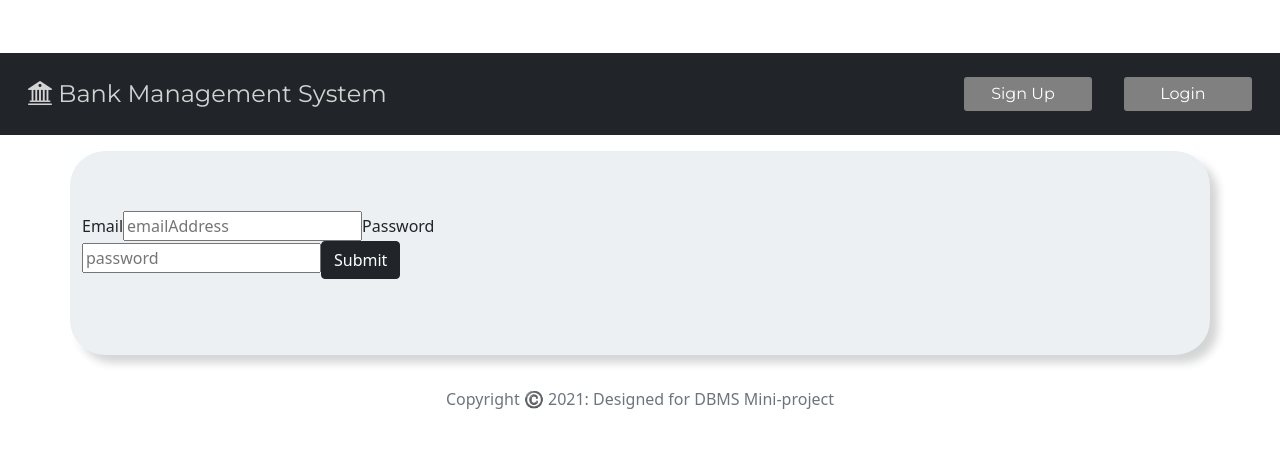
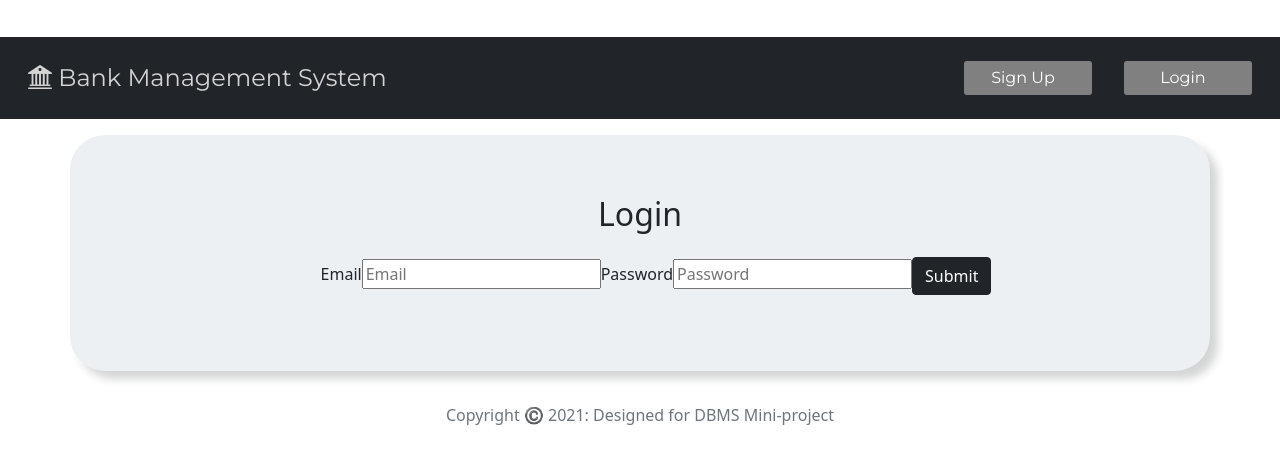
Before and after one commit to Manthan-Kuber/BMS, a React (Create React App) app in the folder client/: page /login in a window 1280 px wide. Shown: the top 464 px of the page. Built offline with nearby package versions, Linux system fonts and the light colour scheme.

Commit message:
Final Changes

```diff
--- a/client/src/App.css
+++ b/client/src/App.css
@@ -32,7 +32,7 @@ nav i {
   flex: auto;
   box-sizing: border-box;
   padding: 60px 40px;
-  width: 70vh;
+  width: auto;
   margin-top: 1em;
   border-radius: 35px;
   background-color: #ecf0f3;
@@ -220,7 +220,7 @@ nav i {
     align-content: center;
     justify-content: center;
     height: inherit;
-    color: #858686;
+    color: black;
     margin: 2rem;
     background-color: #ecf0f3;
     outline: none;
--- a/client/src/components/Dashboard/DashboardComponent.js
+++ b/client/src/components/Dashboard/DashboardComponent.js
@@ -12,7 +12,8 @@ class Dashboard extends Component {
       <>
       <Header />
         <div className="section-main">
-            <User />
+          <h1>User Dashboard</h1>
+          <User />
       </div>
       <Footer />
       </>
--- a/client/src/components/HomeComponent.js
+++ b/client/src/components/HomeComponent.js
@@ -1,6 +1,7 @@
 import { React, Component } from "react";
 import Header from "./HeaderComponent";
 import Footer from "./FooterComponent";
+import homepage from "../images/homepage.jpg"
 
 class Home extends Component {
   constructor(props) {
@@ -11,7 +12,10 @@ class Home extends Component {
       <>
         <Header />
         <div class="section-container">
-          <p> The site is under construction, Sorry for the inconvenience.</p>
+          <div class="container-fluid">
+            <h1 class="text-center"> WELCOME TO BANK MANAGEMENT SYSTEM</h1>
+            <img src={homepage} class="img-fluid" alt='home page pic' />
+          </div>
         </div>
         <Footer />
       </>
--- a/client/src/components/Navbar/LogInComponent.js
+++ b/client/src/components/Navbar/LogInComponent.js
@@ -41,22 +41,24 @@ export default function LogIn() {
   return (
     <>
       <Header />
-      <div class="container">
+      <div class="container justify-content-around">
+        <h2> Login </h2>
+        <form onSubmit={handleSubmit(onSubmit)}>
+          <div class="container-fluid">
             <div class="row">
-          <div class="mb-3 col-md-6">
-            <form onSubmit={handleSubmit(onSubmit)}>
+              <div class="mb-10 m-3 col-md-12 text-center">
                 <label htmlFor="emailAddress">Email</label>
                 <input
                   type="text"
                   name='emailAddress'
-                placeholder="emailAddress"
+                  placeholder="Email"
                   onChange={e => setemailAddress(e.target.value)}
                 />
                 <label htmlFor="passowrd">Password</label>
                 <input
                   type="password"
                   name='password'
-                placeholder="password"
+                  placeholder="Password"
                   onChange={e => setpassword(e.target.value)}
                 />
                 <button
@@ -66,9 +68,10 @@ export default function LogIn() {
                 >
                   Submit
                 </button>
-            </form>
               </div>
             </div>
+        </div>
+        </form>
       </div>
       <Footer />
     </>
```
Also changed, not shown: client/src/images/homepage.jpg (added). Lines whose indentation alone changed are shown as unchanged.
